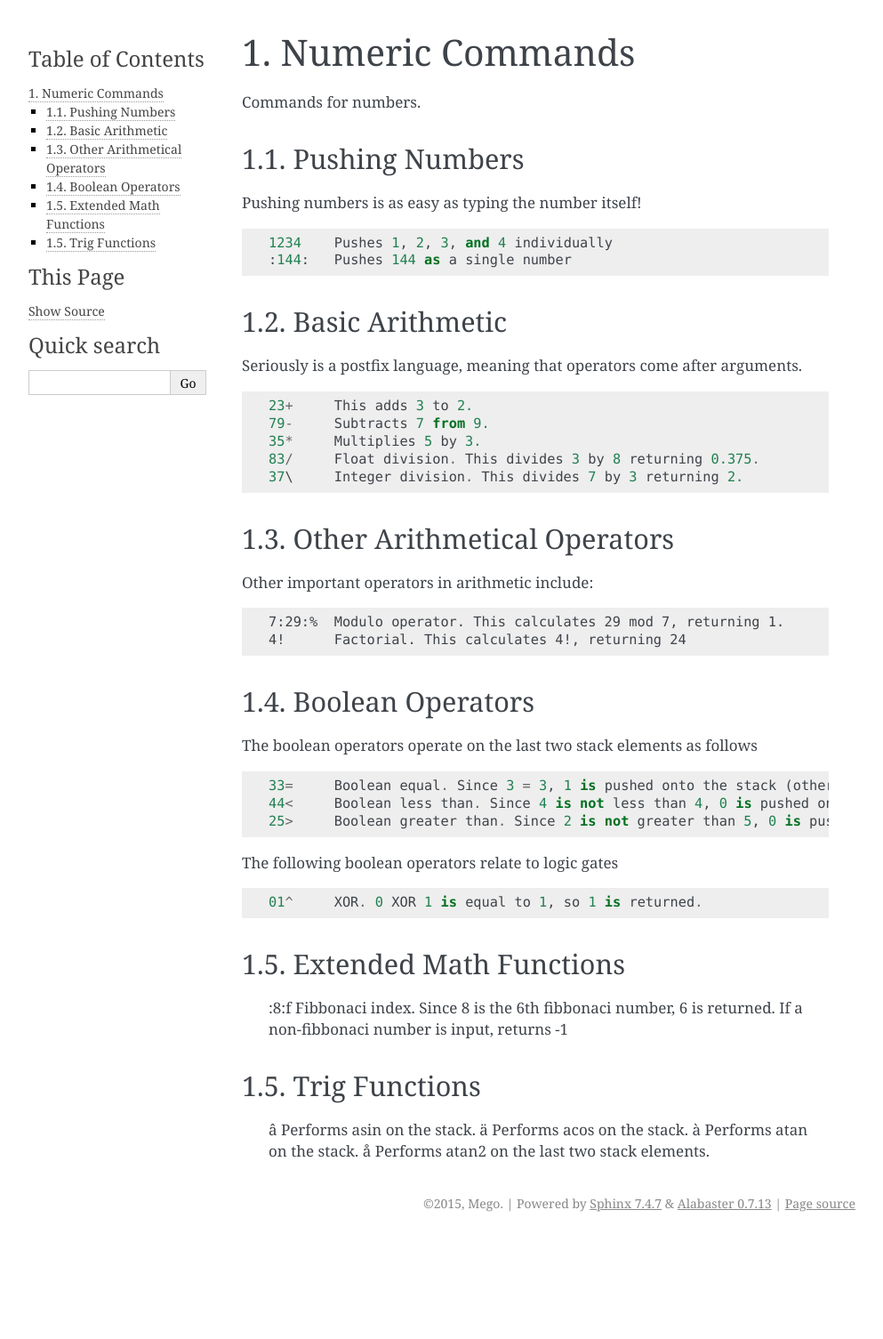
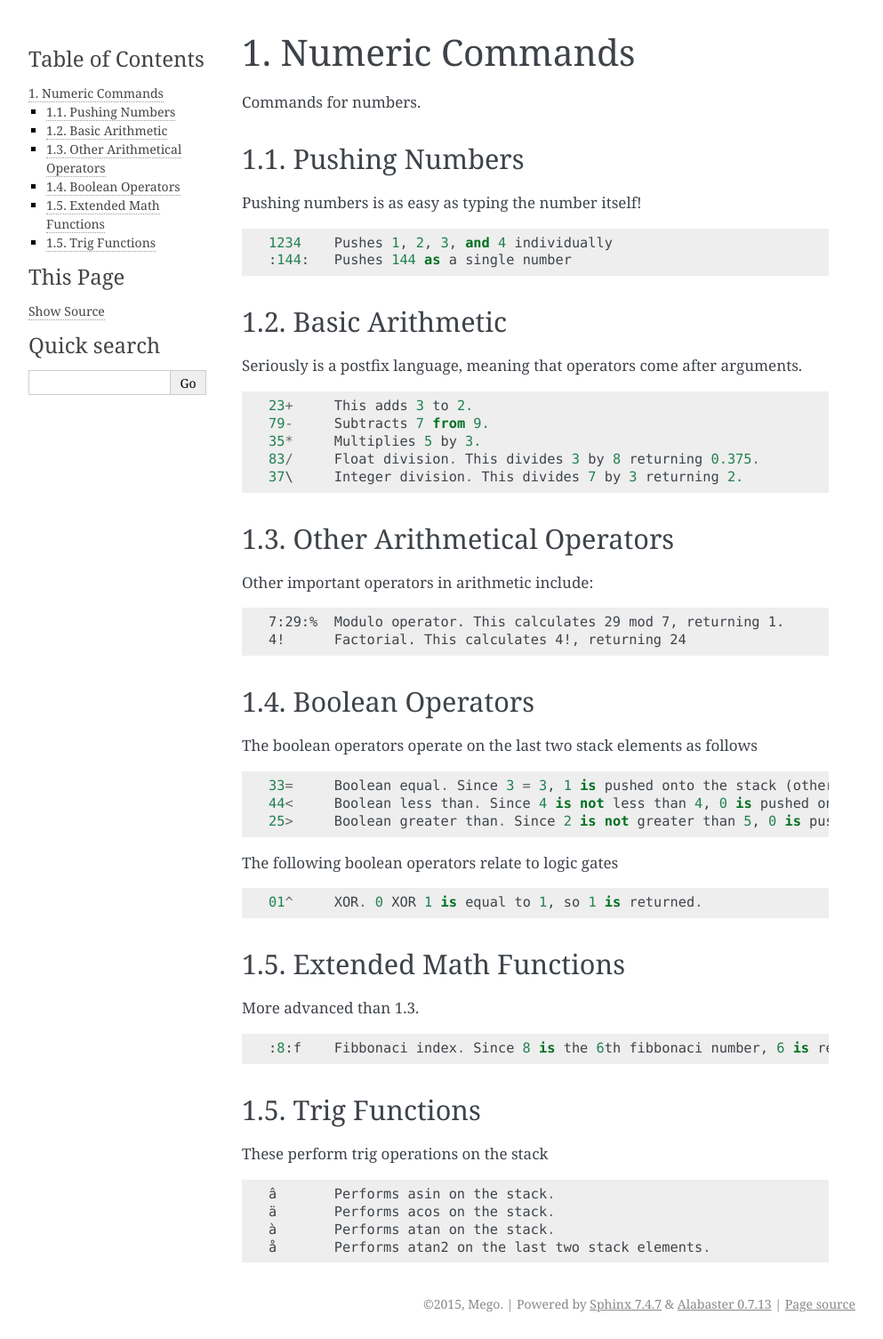
Before and after one commit to Mego/Seriously, a Sphinx documentation site: the page built from docs/numeric.rst, in a window 1280 px wide. Shown: the whole page at 89% size, without its empty margins (148-1141 px from the left). Built offline with Sphinx 7.4.7, drawn with Linux system fonts in a browser that asks for light colours; pages that are not in the unit, such as notebooks, are missing from menus; before the commit the page ends 1392 px from its top, so only the background shows below that.

Commit message:
Update numeric.rst

```diff
--- a/docs/numeric.rst
+++ b/docs/numeric.rst
@@ -46,12 +46,16 @@ The following boolean operators relate to logic gates ::
 1.5. Extended Math Functions
 ----------------------------
 
-     :8:f    Fibbonaci index. Since 8 is the 6th fibbonaci number, 6 is returned. If a non-fibbonaci number is input, returns -1
+More advanced than 1.3. ::
+
+    :8:f    Fibbonaci index. Since 8 is the 6th fibbonaci number, 6 is returned. If a non-fibbonaci number is input, returns -1
 
 1.5. Trig Functions
 -------------------
 
-     â       Performs asin on the stack.
-     ä       Performs acos on the stack.
-     à       Performs atan on the stack.
-     å       Performs atan2 on the last two stack elements.
+These perform trig operations on the stack ::
+
+    â       Performs asin on the stack.
+    ä       Performs acos on the stack.
+    à       Performs atan on the stack.
+    å       Performs atan2 on the last two stack elements.
```
